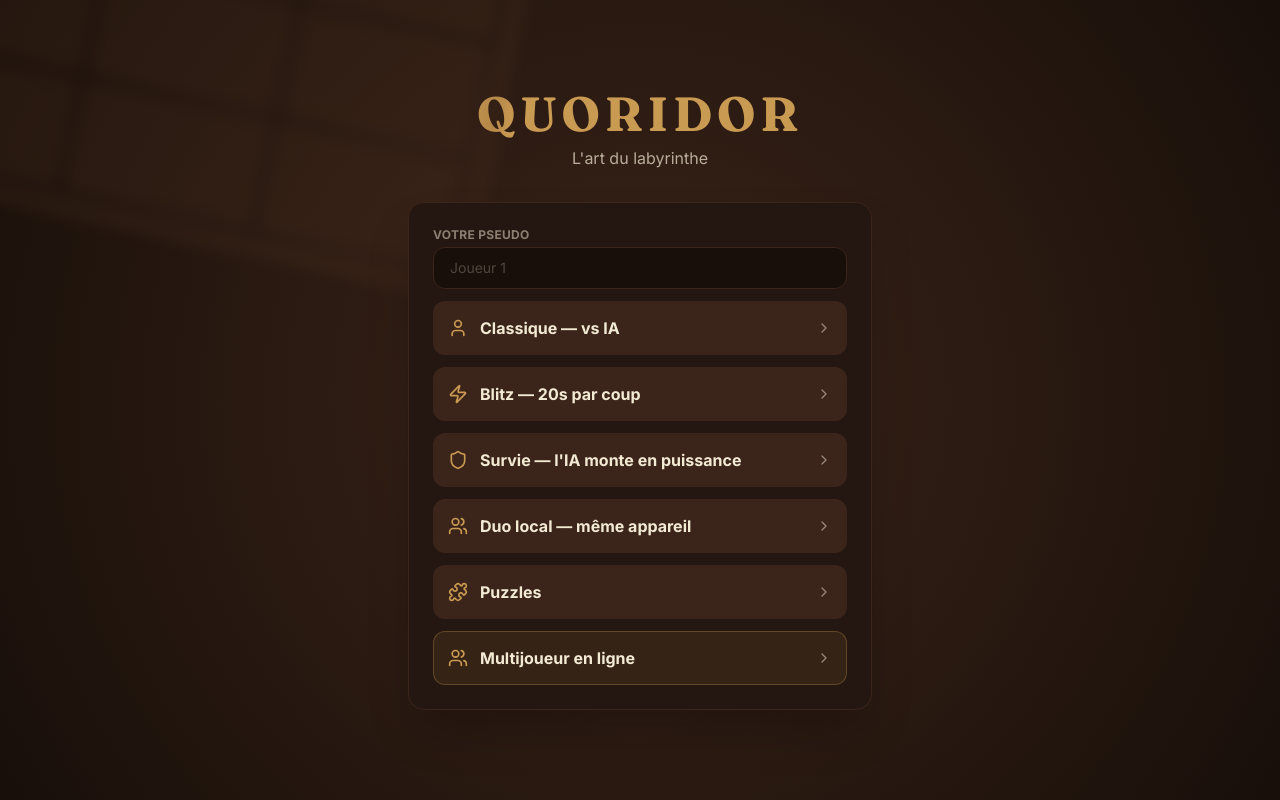
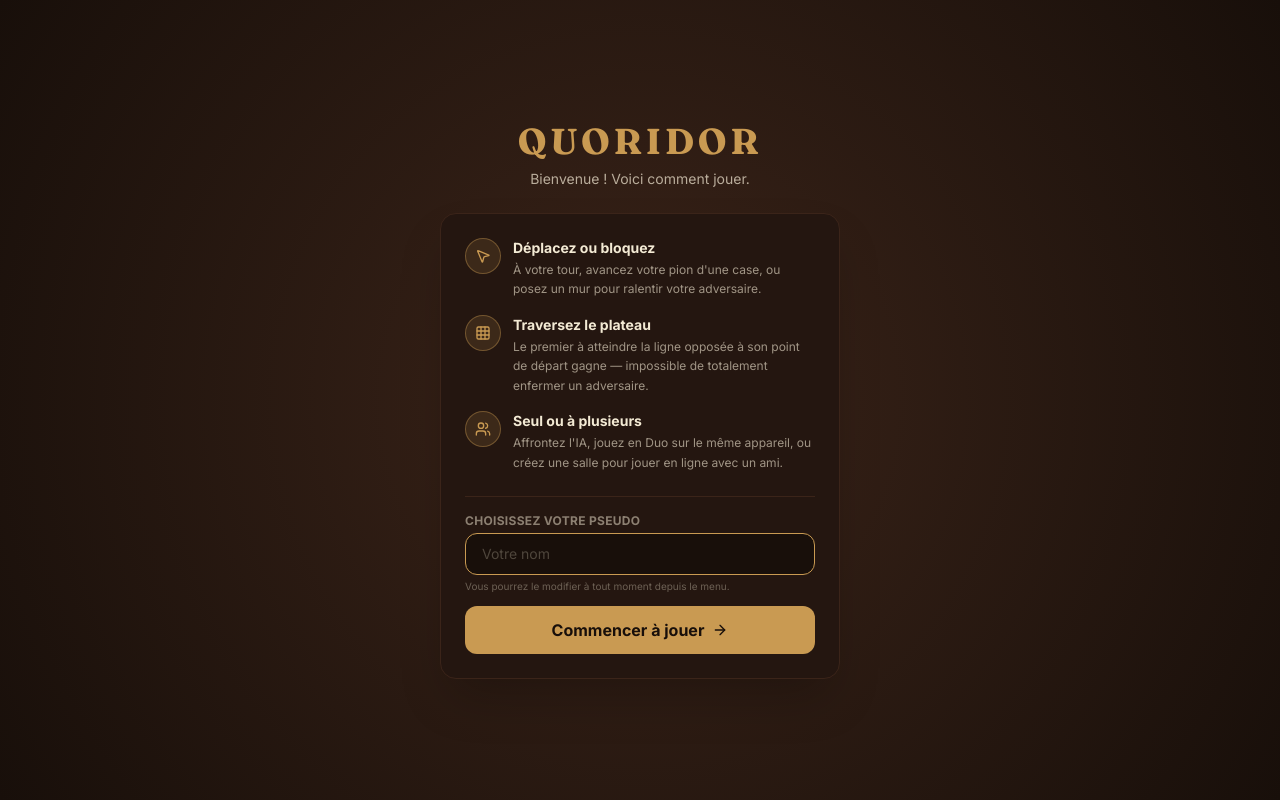
Before and after one commit to projetsdev66/quoridor-jeu, a React (Vite) app: page / in a window 1280 px wide. Built offline with nearby package versions, Linux system fonts and the light colour scheme.

Commit message:
Ecran d'accueil, aide Comment jouer, fix anti-collision de salle

```diff
--- a/src/components/game/RulesOverlay.tsx
+++ b/src/components/game/RulesOverlay.tsx
@@ -7,7 +7,7 @@ interface RulesOverlayProps {
 
 export function RulesOverlay({ onClose }: RulesOverlayProps) {
   return (
-    <div className="absolute inset-0 z-50 flex items-center justify-center p-4 bg-black/70 backdrop-blur-sm">
+    <div className="fixed inset-0 z-50 flex items-center justify-center p-4 bg-black/70 backdrop-blur-sm">
       <motion.div
         initial={{ opacity: 0, scale: 0.95 }}
         animate={{ opacity: 1, scale: 1 }}
--- a/src/components/menu/MainMenu.tsx
+++ b/src/components/menu/MainMenu.tsx
@@ -1,10 +1,11 @@
 import { useState } from 'react';
 import { motion, AnimatePresence } from 'framer-motion';
-import { User, Users, ChevronRight, ArrowLeft, Flame, Trophy, Zap, Shield, Puzzle as PuzzleIcon } from 'lucide-react';
+import { User, Users, ChevronRight, ArrowLeft, Flame, Trophy, Zap, Shield, Puzzle as PuzzleIcon, HelpCircle } from 'lucide-react';
 import { type GameState, getFreshState } from '@/lib/gameLogic';
-import { generateRoomCode, createRoom, joinRoom } from '@/lib/firebase';
+import { generateUniqueRoomCode, createRoom, joinRoom } from '@/lib/firebase';
 import { useStats } from '@/hooks/useStats';
 import type { Difficulty } from '@/lib/aiEngine';
+import { RulesOverlay } from '@/components/game/RulesOverlay';
 
 interface MainMenuProps {
   onStartSolo: (difficulty: Difficulty, playerName: string, mode: 'classic' | 'blitz') => void;
@@ -31,6 +32,7 @@ export function MainMenu({
   onRoomJoined,
 }: MainMenuProps) {
   const [view, setView] = useState<'main' | 'solo' | 'multi'>('main');
+  const [showRules, setShowRules] = useState(false);
   const [pendingMode, setPendingMode] = useState<'classic' | 'blitz'>('classic');
   const [joinCode, setJoinCode] = useState('');
   const [error, setError] = useState('');
@@ -53,7 +55,7 @@ export function MainMenu({
 
   const handleCreateRoom = async () => {
     setLoading(true);
-    const code = generateRoomCode();
+    const code = await generateUniqueRoomCode();
     const state = getFreshState();
     state.roomId = code;
     state.names.p1 = playerName.trim() || 'Hôte';
@@ -95,6 +97,14 @@ export function MainMenu({
           QUORIDOR
         </h1>
         <p className="text-[var(--color-ivory)]/70">L'art du labyrinthe</p>
+
+        <button
+          onClick={() => setShowRules(true)}
+          className="mt-3 inline-flex items-center gap-1.5 text-xs font-bold text-[var(--color-brass)]/80 hover:text-[var(--color-brass)] transition-colors"
+        >
+          <HelpCircle className="w-3.5 h-3.5" />
+          Comment jouer ?
+        </button>
 
         {totalGames > 0 && (
           <div className="mt-4 inline-flex items-center gap-3 px-4 py-1.5 rounded-full bg-[var(--color-wood-dark)]/80 border border-[#3b2419] text-sm">
@@ -274,6 +284,10 @@ export function MainMenu({
           )}
         </AnimatePresence>
       </div>
+
+      <AnimatePresence>
+        {showRules && <RulesOverlay key="rules-overlay" onClose={() => setShowRules(false)} />}
+      </AnimatePresence>
     </div>
   );
 }
--- /dev/null
+++ b/src/components/menu/OnboardingScreen.tsx
@@ -0,0 +1,93 @@
+import { useState } from 'react';
+import { motion } from 'framer-motion';
+import { MousePointer2, Grid3x3, Users, ArrowRight } from 'lucide-react';
+
+interface OnboardingScreenProps {
+  onDone: (name: string) => void;
+}
+
+const STEPS = [
+  {
+    icon: MousePointer2,
+    title: 'Déplacez ou bloquez',
+    text: "À votre tour, avancez votre pion d'une case, ou posez un mur pour ralentir votre adversaire.",
+  },
+  {
+    icon: Grid3x3,
+    title: 'Traversez le plateau',
+    text: 'Le premier à atteindre la ligne opposée à son point de départ gagne — impossible de totalement enfermer un adversaire.',
+  },
+  {
+    icon: Users,
+    title: 'Seul ou à plusieurs',
+    text: "Affrontez l'IA, jouez en Duo sur le même appareil, ou créez une salle pour jouer en ligne avec un ami.",
+  },
+];
+
+export function OnboardingScreen({ onDone }: OnboardingScreenProps) {
+  const [name, setName] = useState('');
+
+  const handleSubmit = (e: React.FormEvent) => {
+    e.preventDefault();
+    onDone(name.trim());
+  };
+
+  return (
+    <div className="w-full max-w-md mx-auto p-6">
+      <div className="text-center mb-6">
+        <h1 className="text-4xl font-serif font-bold text-[var(--color-brass)] tracking-widest mb-2">
+          QUORIDOR
+        </h1>
+        <p className="text-[var(--color-ivory)]/70 text-sm">Bienvenue ! Voici comment jouer.</p>
+      </div>
+
+      <div className="bg-[var(--color-wood-dark)] rounded-2xl shadow-2xl p-6 border border-[#3b2419] flex flex-col gap-4">
+        {STEPS.map((step, i) => (
+          <motion.div
+            key={step.title}
+            initial={{ opacity: 0, y: 8 }}
+            animate={{ opacity: 1, y: 0 }}
+            transition={{ delay: i * 0.1 }}
+            className="flex items-start gap-3"
+          >
+            <div className="w-9 h-9 rounded-full bg-[var(--color-brass)]/15 border border-[var(--color-brass)]/40 flex items-center justify-center shrink-0">
+              <step.icon className="w-4 h-4 text-[var(--color-brass)]" />
+            </div>
+            <div>
+              <div className="font-bold text-[var(--color-ivory)] text-sm">{step.title}</div>
+              <div className="text-[var(--color-ivory)]/60 text-xs leading-relaxed mt-0.5">{step.text}</div>
+            </div>
+          </motion.div>
+        ))}
+
+        <form onSubmit={handleSubmit} className="mt-2 pt-4 border-t border-[#3b2419] flex flex-col gap-3">
+          <div>
+            <label className="block text-xs text-[var(--color-ivory)]/50 mb-1 font-bold tracking-wide uppercase">
+              Choisissez votre pseudo
+            </label>
+            <input
+              type="text"
+              placeholder="Votre nom"
+              value={name}
+              onChange={(e) => setName(e.target.value)}
+              maxLength={20}
+              autoFocus
+              className="w-full bg-[#180f0a] border border-[#3b2419] rounded-xl px-4 py-2.5 text-[var(--color-ivory)] focus:outline-none focus:border-[var(--color-brass)] placeholder:text-[var(--color-ivory)]/25 text-sm"
+            />
+            <p className="text-[10px] text-[var(--color-ivory)]/35 mt-1">
+              Vous pourrez le modifier à tout moment depuis le menu.
+            </p>
+          </div>
+
+          <button
+            type="submit"
+            className="w-full flex items-center justify-center gap-2 py-3 bg-[var(--color-brass)] text-[#180f0a] font-bold rounded-xl hover:bg-[#e2a868] transition-colors"
+          >
+            Commencer à jouer
+            <ArrowRight className="w-4 h-4" />
+          </button>
+        </form>
+      </div>
+    </div>
+  );
+}
--- a/src/lib/firebase.ts
+++ b/src/lib/firebase.ts
@@ -19,6 +19,17 @@ export function generateRoomCode() {
     result += chars.charAt(Math.floor(Math.random() * chars.length));
   }
   return result;
+}
+
+/** Generates a room code that isn't already in use, so two hosts can never collide and overwrite each other. */
+export async function generateUniqueRoomCode(maxAttempts = 8): Promise<string> {
+  for (let i = 0; i < maxAttempts; i++) {
+    const code = generateRoomCode();
+    const snapshot = await get(getRoomRef(code));
+    if (!snapshot.exists()) return code;
+  }
+  // Extremely unlikely fallback: widen to 5 characters to guarantee availability
+  return generateRoomCode() + Math.floor(Math.random() * 10);
 }
 
 export function getRoomRef(roomId: string): DatabaseReference {
--- a/src/pages/GamePage.tsx
+++ b/src/pages/GamePage.tsx
@@ -2,10 +2,19 @@ import { useState } from 'react';
 import { type GameState, type Player, getFreshState } from '@/lib/gameLogic';
 import { type Difficulty } from '@/lib/aiEngine';
 import { MainMenu } from '@/components/menu/MainMenu';
+import { OnboardingScreen } from '@/components/menu/OnboardingScreen';
 import { GameCore } from '@/components/game/GameCore';
 import { PuzzleScreen } from '@/components/puzzle/PuzzleScreen';
 
-type View = 'menu' | 'game' | 'puzzles';
+type View = 'onboarding' | 'menu' | 'game' | 'puzzles';
+
+function hasOnboarded(): boolean {
+  try {
+    return localStorage.getItem('quoridor_onboarded') === '1';
+  } catch {
+    return true; // if storage is unavailable, don't block the menu
+  }
+}
 
 const DIFFICULTY_LABEL: Record<Difficulty, string> = {
   easy: 'Facile',
@@ -22,7 +31,7 @@ function survivalDifficultyForRound(round: number): Difficulty {
 }
 
 export function GamePage() {
-  const [view, setView] = useState<View>('menu');
+  const [view, setView] = useState<View>(() => (hasOnboarded() ? 'menu' : 'onboarding'));
   const [activeGame, setActiveGame] = useState<{
     state: GameState;
     roomId?: string;
@@ -109,6 +118,23 @@ export function GamePage() {
     setView('menu');
   };
 
+  const handleOnboardingDone = (name: string) => {
+    if (name) {
+      setPlayerName(name);
+      try { localStorage.setItem('quoridor_name', name); } catch { /* ignore */ }
+    }
+    try { localStorage.setItem('quoridor_onboarded', '1'); } catch { /* ignore */ }
+    setView('menu');
+  };
+
+  if (view === 'onboarding') {
+    return (
+      <div className="min-h-[100dvh] flex items-center justify-center p-4">
+        <OnboardingScreen onDone={handleOnboardingDone} />
+      </div>
+    );
+  }
+
   if (view === 'game' && activeGame) {
     return (
       <GameCore
```
